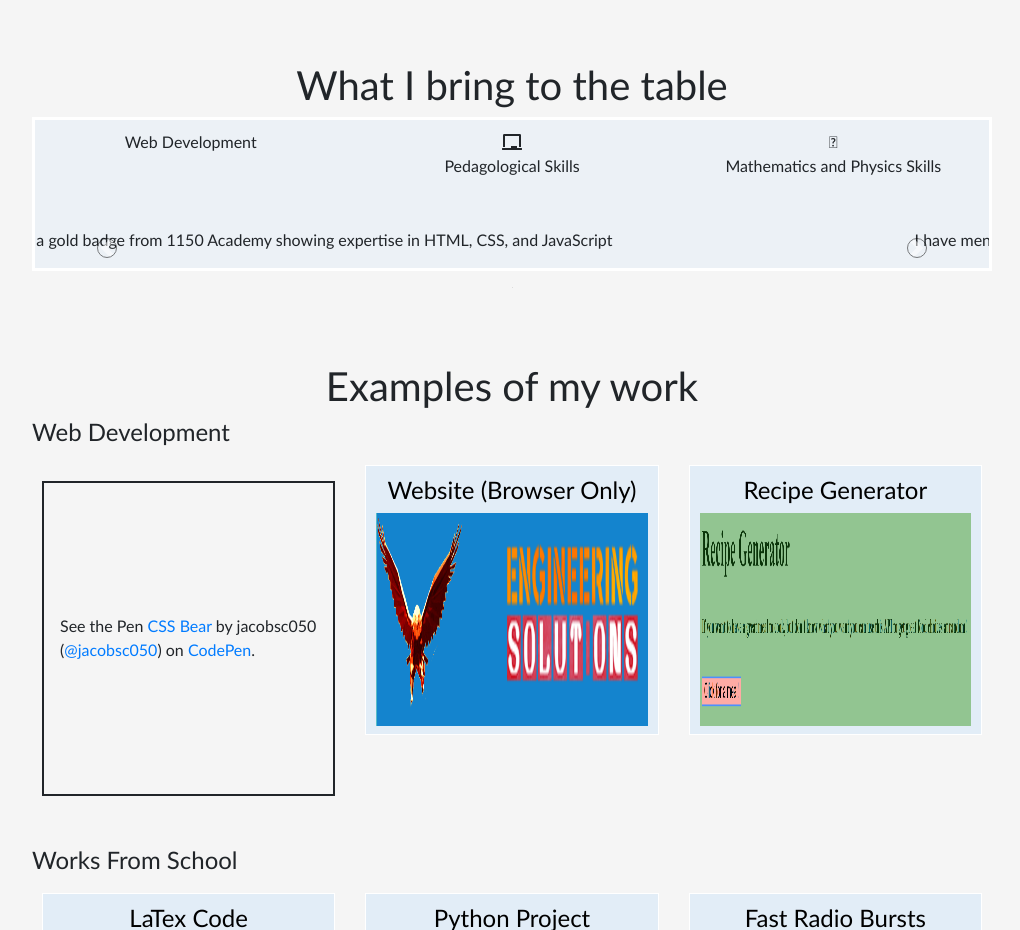
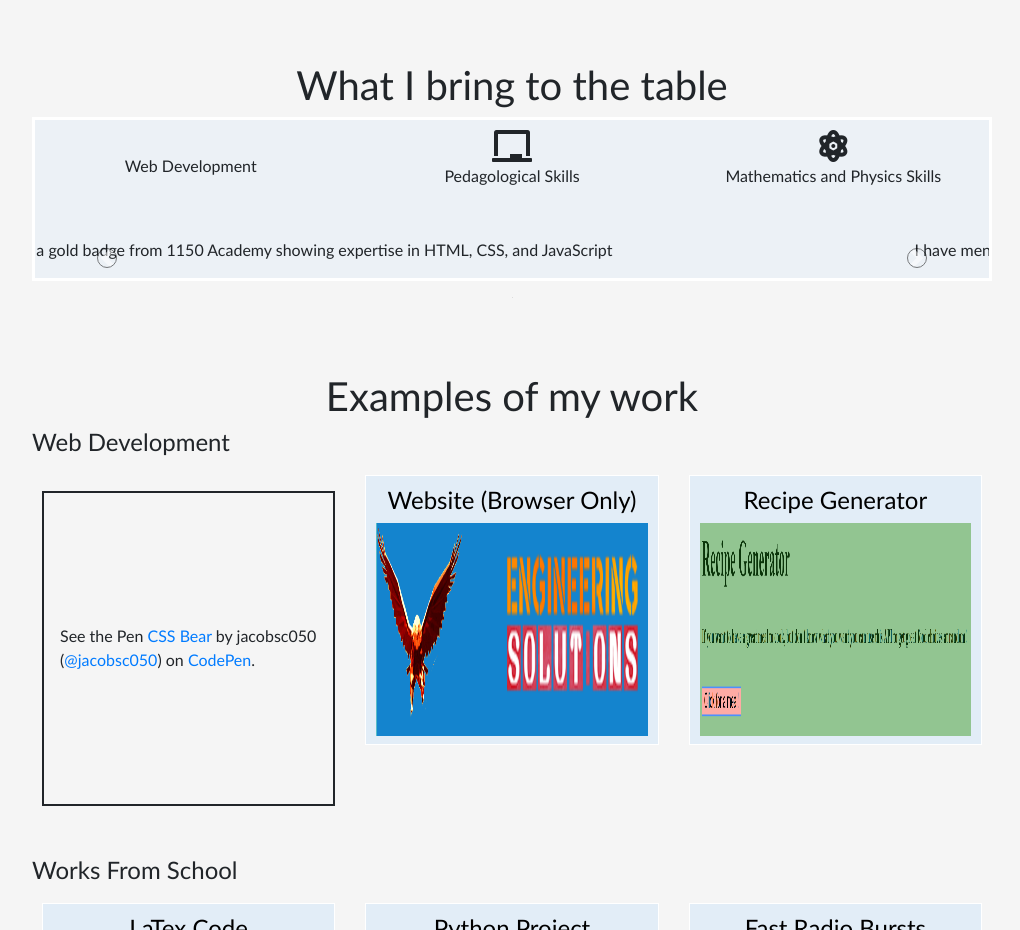
Before and after one commit to jacobsc050/portfolio, a plain HTML site: page index.html in a window 1280 px wide. Shown: the part 1400-2330 px from the top of the page, without its empty margins (128-1148 px from the left). Drawn offline with nearby package versions, Linux system fonts and the light colour scheme; a script that the page names is missing; some icons are missing.

Commit message:
update fontawesome

```diff
--- a/index.html
+++ b/index.html
@@ -113,15 +113,15 @@
     <div class="container2">
       <div class="row">
         <div class="col" id="skill" href="#webDev">
-          <i class="fa-duotone fa-binary" id="icons"></i>
+          <i class="fa fa-duotone fa-binary fa-2x" id="icons"></i>
           <p>Web Development</p>
         </div>
         <div class="col" id="skill" href="#codeLang">
-          <i class=" fa fa-solid fa-chalkboard" id="icons"></i>
+          <i class=" fa fa-solid fa-chalkboard fa-2x" id="icons"></i>
           <p>Pedagological Skills</p>
         </div>
         <div class="col" id="skill" href="#intFacts">
-          <i class="fa-solid fa-atom" id="icons"></i>
+          <i class="fa fa-solid fa-atom fa-2x" id="icons"></i>
           <p>Mathematics and Physics Skills</p>
         </div>
       </div>
@@ -154,22 +154,6 @@
     <br>
     <!--Works-->
     <h1 class="works">Examples of my work</h1>
-    <!-- <nav aria-label="breadcrumb" class="selection">
-      <div id="selection">
-        <ul id="breadcrumb">
-          <li class="breadcrumb-item" aria-current="page">
-            <button id="breadcrumb-item">All</button>
-          </li>
-          <li class="breadcrumb-item">
-            <button id="breadcrumb-item">Web Development</button>
-          </li>
-          <li class="breadcrumb-item">
-            <button id="breadcrumb-item">Other Works</button>
-          </li>
-        </ul>
-      </div>
-    </nav> -->
-
     <div class="container3">
       <h4>Web Development</h4>
       <div class="row">
```
